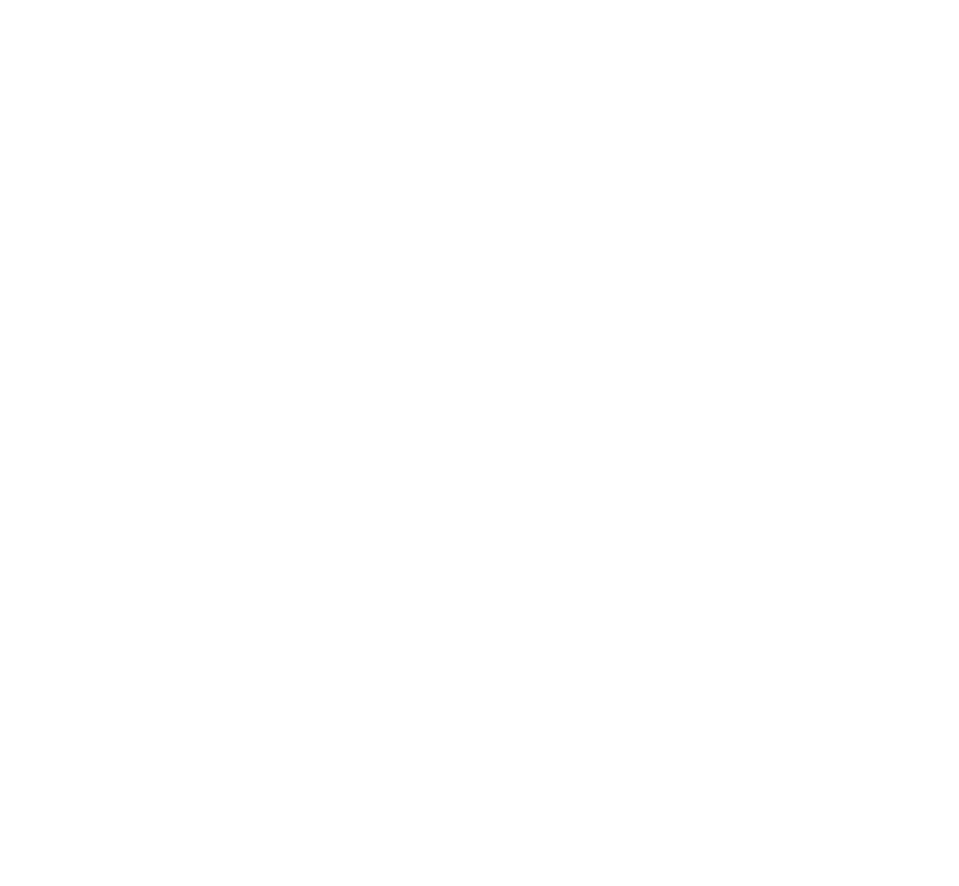
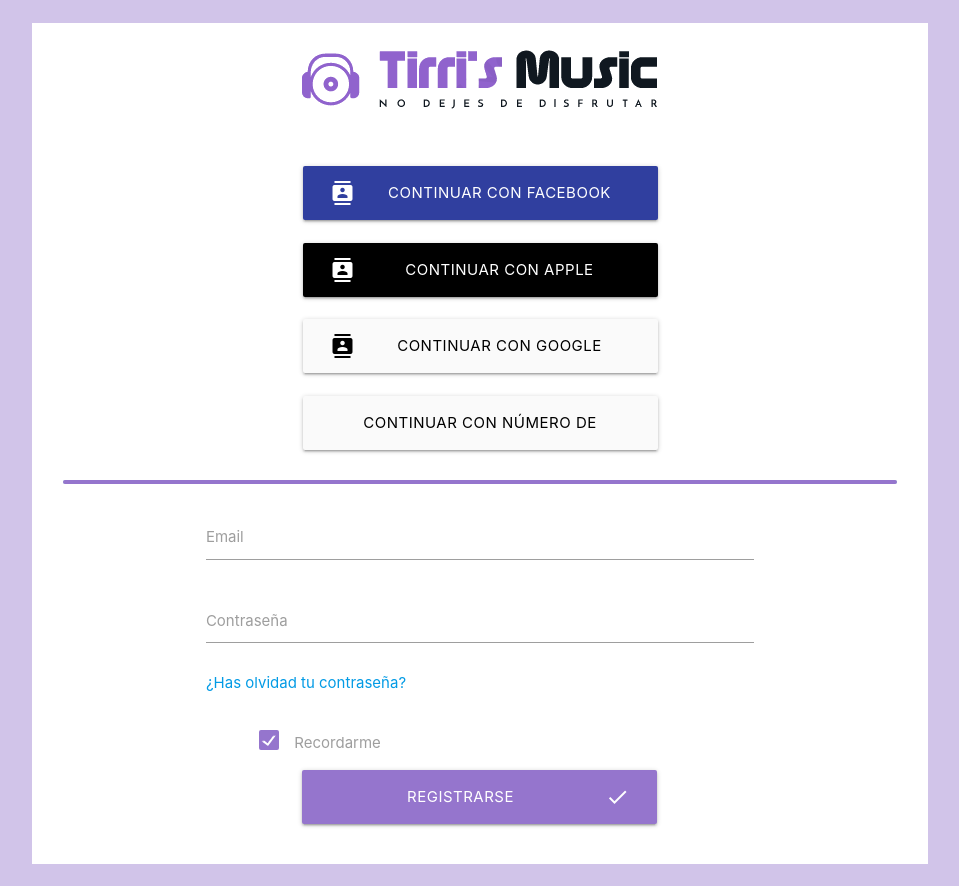
Before and after one commit to Cristian-Mtz/Tirri-sMusic, a plain HTML site: page Login/Login.html in a window 1280 px wide. Shown: the whole page, without its empty margins (160-1119 px from the left). Before the commit the page ends 800 px from the top, so only its background shows below. Drawn offline with nearby package versions, Linux system fonts and the light colour scheme.

Commit message:
Login (sujeto a cambios)

```diff
--- /dev/null
+++ b/Login/Login.css
@@ -0,0 +1,19 @@
+input:not([type]):focus:not([readonly]), input[type=text]:not(.browser-default):focus:not([readonly]), input[type=password]:not(.browser-default):focus:not([readonly]), input[type=email]:not(.browser-default):focus:not([readonly]), input[type=url]:not(.browser-default):focus:not([readonly]), input[type=time]:not(.browser-default):focus:not([readonly]), input[type=date]:not(.browser-default):focus:not([readonly]), input[type=datetime]:not(.browser-default):focus:not([readonly]), input[type=datetime-local]:not(.browser-default):focus:not([readonly]), input[type=tel]:not(.browser-default):focus:not([readonly]), input[type=number]:not(.browser-default):focus:not([readonly]), input[type=search]:not(.browser-default):focus:not([readonly]), textarea.materialize-textarea:focus:not([readonly]) {
+    border-bottom: 1px solid #9575cd ;
+    -webkit-box-shadow: 0 1px 0 0 #9575cd ;
+    box-shadow: 0 1px 0 0 #9575cd ;
+}
+input:not([type]):focus:not([readonly])+label, input[type=text]:not(.browser-default):focus:not([readonly])+label, input[type=password]:not(.browser-default):focus:not([readonly])+label, input[type=email]:not(.browser-default):focus:not([readonly])+label, input[type=url]:not(.browser-default):focus:not([readonly])+label, input[type=time]:not(.browser-default):focus:not([readonly])+label, input[type=date]:not(.browser-default):focus:not([readonly])+label, input[type=datetime]:not(.browser-default):focus:not([readonly])+label, input[type=datetime-local]:not(.browser-default):focus:not([readonly])+label, input[type=tel]:not(.browser-default):focus:not([readonly])+label, input[type=number]:not(.browser-default):focus:not([readonly])+label, input[type=search]:not(.browser-default):focus:not([readonly])+label, textarea.materialize-textarea:focus:not([readonly])+label {
+    color: #9575cd;
+}
+[type="checkbox"].filled-in:checked+span:not(.lever):after {
+    top: 0;
+    width: 20px;
+    height: 20px;
+    border: 2px solid #9575cd;
+    background-color: #9575cd;
+    z-index: 0;
+}
+.btn-large {
+    width: 355px;
+}
--- a/Login/Login.html
+++ b/Login/Login.html
@@ -1,12 +1,119 @@
 <!DOCTYPE html>
-<html lang="en">
+<html>
+
 <head>
-    <meta charset="UTF-8">
-    <meta http-equiv="X-UA-Compatible" content="IE=edge">
-    <meta name="viewport" content="width=device-width, initial-scale=1.0">
-    <title>Login</title>
+    <title> Tirri's Music </title>
+    <script type="text/javascript" src="https://code.jquery.com/jquery-3.2.1.min.js"></script>
+    <script src="https://cdnjs.cloudflare.com/ajax/libs/materialize/1.0.0-rc.2/js/materialize.min.js"></script>
+    <meta charset="utf-8">
+    <link rel="stylesheet" href="https://cdnjs.cloudflare.com/ajax/libs/materialize/1.0.0/css/materialize.min.css">
+    <script src="https://cdnjs.cloudflare.com/ajax/libs/materialize/1.0.0/js/materialize.min.js"></script>
+    <link href="https://fonts.googleapis.com/icon?family=Material+Icons" rel="stylesheet">
+    <link href="Login.css" rel="stylesheet" type="text/css">
+    <script type="text/javascript">
+
+        $(document).ready(function () {
+            $('select').formSelect();
+            $('.datepicker').datepicker({
+                format: 'dd/mm/yyyy'
+            });
+        });
+
+        $(document).on('submit', function (e) {
+            e.preventDefault();
+            console.log("Si funciona el boton JAJA");
+        });
+
+        $(document).ready(function () {
+            $('input.autocomplete').autocomplete({
+                data: {
+                    "Apple": null,
+                    "Microsoft": null,
+                    "Google": 'https://placehold.it/250x250'
+                },
+            });
+        });
+
+    </script>
+    <meta name="viewport" content="width=device-width, initial-scale=1.0" />
 </head>
-<body>
 
+<body class="deep-purple lighten-4">
+    <br>
+    <div class="container white" style="min-height: 100vh; padding: 20px">
+        <div class="row">
+            <div class="col s12 center-align">
+                <img src="../Images/logo.png">
+            </div>
+            <div class="clearfix"></div>
+            <br>
+            <br>
+            <div class="col s12 center-align">
+                <div class="col s12">
+                    <a class="waves-effect waves-light btn-large indigo darken-2"><i
+                            class="material-icons left">contacts</i>Continuar con Facebook</a>
+                </div>
+                <div class="clearfix"></div>
+                <br>
+                <div class="col s12">
+                    <a class="waves-effect waves-light black btn-large"><i
+                            class="material-icons left">contacts</i>Continuar con Apple</a>
+                </div>
+                <div class="clearfix"></div>
+                <br>
+                <div class="col s12">
+                    <a class="waves-effect waves-light grey lighten-5 btn-large black-text"><i
+                            class="material-icons left">contacts</i>Continuar con Google</a>
+                </div>
+                <div class="clearfix"></div>
+                <br>
+                <div class="col s12">
+                    <a class="btn-large waves-effect waves-light grey lighten-5 black-text">Continuar con Número de
+                        Teléfono</a>
+                </div>
+            </div>
+            <div class="clearfix"></div>
+            <br>
+            <div class="col s12 center-align">
+                <div class="progress">
+                    <div class="determinate deep-purple lighten-2" style="width: 100%"></div>
+                </div>
+            </div>
+            <br>
+            <div class="col s2"></div>
+            <div class="col s8 center-align">
+                <form method="post" id="registro">
+                    <div class="row">
+                        <div class="input-field col s12">
+                            <input id="email" type="email" class="validate">
+                            <label for="email">Email</label>
+                        </div>
+                        <div class="input-field col s12">
+                            <textarea id="textarea1" class="materialize-textarea"></textarea>
+                            <label for="textarea1">Contraseña</label>
+                        </div>
+                        <div class="col s12">
+                            <a href="#" class="left">¿Has olvidad tu contraseña?</a>
+                        </div>
+                    </div>
+                    <div class="clearfix"></div>
+                    <div class="col s5">
+                        <p>
+                            <label>
+                                <input type="checkbox" class="filled-in" checked="checked" />
+                                <span>Recordarme</span>
+                            </label>
+                        </p>
+                    </div>
+                    <button type="submit" class="btn-large waves-effect deep-purple lighten-2">
+                        <i class="material-icons right">check</i>
+                        Registrarse
+                    </button>
+                </form>
+            </div>
+        </div>
+    </div>
+    <br>
 </body>
+
 </html>
```
Also changed, not shown: Images/logo.png (added).
